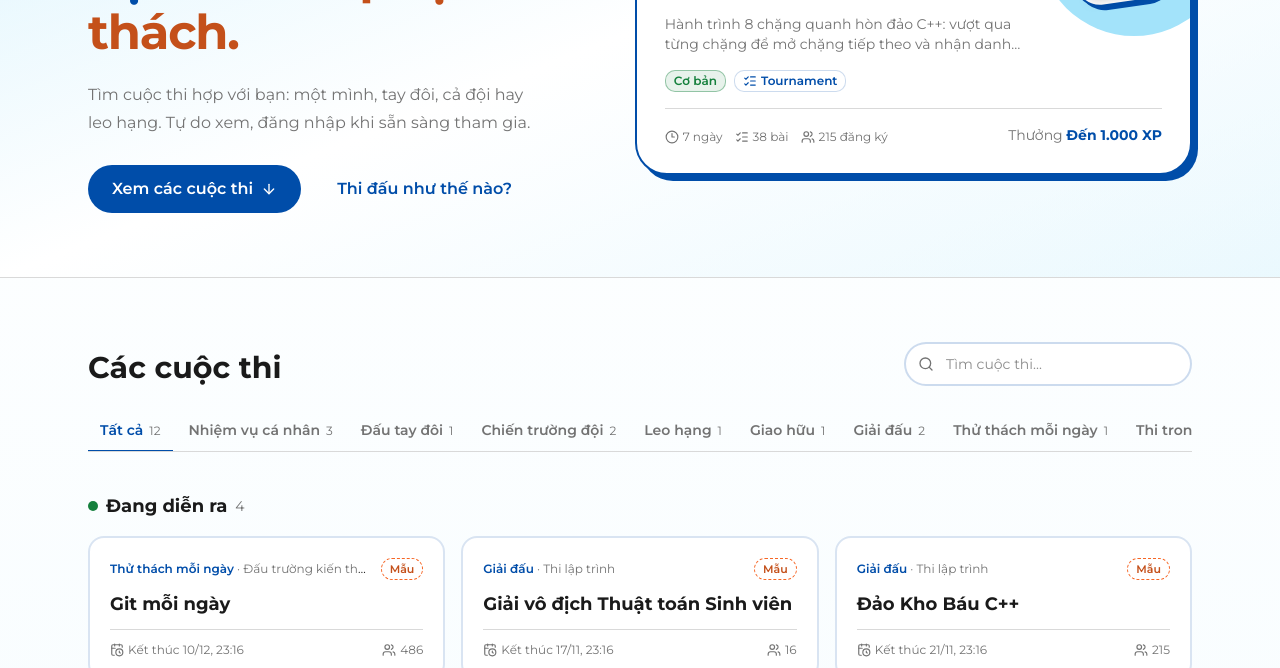
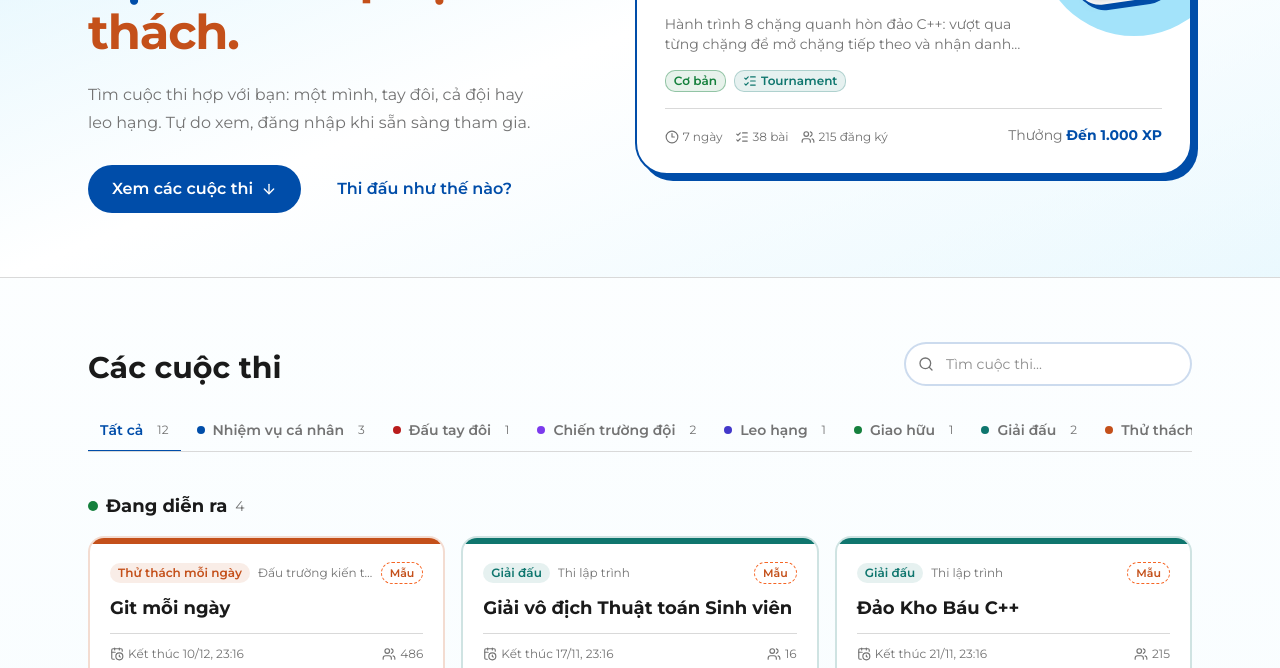
Before and after one commit to kimngan1805/Code-Carf, a Next.js app: page /thi-dau in a window 1280 px wide. Shown: the part 284-952 px from the top of the page. Built offline with nearby package versions, Linux system fonts and the light colour scheme; no server answers; the database is empty.

Commit message:
feat(contests): give each contest format its own color
Cards, format chips and filter tabs share a --format-* tint so formats
are easy to tell apart at a glance.

Refs #170

```diff
--- a/src/app/globals.css
+++ b/src/app/globals.css
@@ -14,6 +14,16 @@
   --brand-orange: #f66625;
   --brand-gray: #737373;
   --brand-gray-light: #d9d9d9;
+
+  /* Layer 1: one tint per contest format (contest cards, tabs). Dark enough for text on white. */
+  --format-solo: #004da9;
+  --format-duel: #b91c1c;
+  --format-team: #7c3aed;
+  --format-ranked: #4338ca;
+  --format-friendly: #15803d;
+  --format-tournament: #0f766e;
+  --format-daily: #c4501a;
+  --format-classroom: #be185d;
 
   /* Layer 1: illustration palette for the contest island map (journey-art.tsx). Never use in app UI. */
   --map-sea-deep: #0b8fd8;
--- a/src/features/contest-showcase/components/contest-kinds.tsx
+++ b/src/features/contest-showcase/components/contest-kinds.tsx
@@ -1,3 +1,4 @@
+import type { CSSProperties } from "react";
 import Link from "next/link";
 import { Button } from "@/components/ui/button";
 import {
@@ -39,6 +40,10 @@ const FORMAT_ICONS: Record<ContestFormatKey, LucideIcon> = {
   classroom: GraduationCap,
 };
 
+/** Gán `--tint` theo hình thức để thẻ, chip và tab cùng một màu. */
+export const formatTint = (format: ContestFormatKey) =>
+  ({ "--tint": `var(--format-${format})` }) as CSSProperties;
+
 export const contestHref = (slug: string) =>
   `/thi-dau/${encodeURIComponent(slug)}`;
 
@@ -73,7 +78,10 @@ export function ContestArt({
 export function FormatChip({ format }: { format: ContestFormatKey }) {
   const Icon = FORMAT_ICONS[format];
   return (
-    <span className="inline-flex items-center gap-1 rounded-md border border-primary/20 bg-background px-2 py-0.5 text-xs font-semibold text-primary">
+    <span
+      style={formatTint(format)}
+      className="inline-flex items-center gap-1 rounded-md border border-(--tint)/25 bg-(--tint)/10 px-2 py-0.5 text-xs font-semibold text-(--tint)"
+    >
       <Icon aria-hidden className="size-3.5" />
       {CONTEST_FORMATS[format].label}
     </span>
@@ -235,11 +243,20 @@ export function ShowcaseContestCard({ contest }: { contest: ShowcaseContest }) {
   const format = CONTEST_FORMATS[contest.profile.format];
   const type = CONTEST_TYPES[contest.profile.type];
   return (
-    <article className="group relative flex h-full flex-col gap-3 rounded-2xl border-2 border-primary/15 bg-background p-5 transition-all hover:-translate-y-0.5 hover:border-primary hover:shadow-[4px_4px_0_0_var(--brand-blue)]">
+    <article
+      style={formatTint(contest.profile.format)}
+      className="group relative flex h-full flex-col gap-3 overflow-hidden rounded-2xl border-2 border-(--tint)/20 bg-background p-5 pt-6 transition-all hover:-translate-y-0.5 hover:border-(--tint) hover:shadow-[4px_4px_0_0_var(--tint)]"
+    >
+      <span
+        aria-hidden
+        className="absolute inset-x-0 top-0 h-1.5 bg-(--tint)"
+      />
       <div className="flex items-center justify-between gap-2">
-        <p className="truncate text-xs">
-          <span className="font-semibold text-primary">{format.name}</span>
-          <span className="text-muted-foreground"> · {type.label}</span>
+        <p className="flex min-w-0 items-center gap-2 text-xs">
+          <span className="shrink-0 rounded-md bg-(--tint)/10 px-2 py-0.5 font-semibold text-(--tint)">
+            {format.name}
+          </span>
+          <span className="truncate text-muted-foreground">{type.label}</span>
         </p>
         {contest.sample && <SampleBadge />}
       </div>
--- a/src/features/contest-showcase/components/showcase-gallery.tsx
+++ b/src/features/contest-showcase/components/showcase-gallery.tsx
@@ -1,6 +1,6 @@
 "use client";
 
-import { useId, useState } from "react";
+import { useId, useState, type CSSProperties } from "react";
 import { ChevronDown, Search, Trophy } from "lucide-react";
 import { cn } from "@/lib/utils";
 import {
@@ -9,7 +9,7 @@ import {
   type ShowcaseContest,
 } from "../catalog";
 import { filterShowcase } from "../gallery";
-import { ShowcaseContestCard } from "./contest-kinds";
+import { formatTint, ShowcaseContestCard } from "./contest-kinds";
 
 function Grid({ contests }: { contests: ShowcaseContest[] }) {
   return (
@@ -122,13 +122,22 @@ export function ShowcaseGallery({
             type="button"
             aria-pressed={format === tab.key}
             onClick={() => setFormat(tab.key)}
+            style={
+              tab.key === "all"
+                ? ({ "--tint": "var(--primary)" } as CSSProperties)
+                : formatTint(tab.key)
+            }
             className={cn(
               "-mb-px shrink-0 border-b-2 px-3 py-2.5 text-sm font-semibold whitespace-nowrap transition-colors focus-visible:outline-2 focus-visible:outline-ring",
+              "inline-flex items-center gap-2",
               format === tab.key
-                ? "border-primary text-primary"
+                ? "border-(--tint) text-(--tint)"
                 : "border-transparent text-muted-foreground hover:text-foreground",
             )}
           >
+            {tab.key !== "all" && (
+              <span aria-hidden className="size-2 rounded-full bg-(--tint)" />
+            )}
             {tab.label}
             <span className="ml-1.5 text-xs font-normal text-muted-foreground">
               {tab.count}
```
Also changed, not shown: 1 other file (tests, documents, lock files or other folders).
